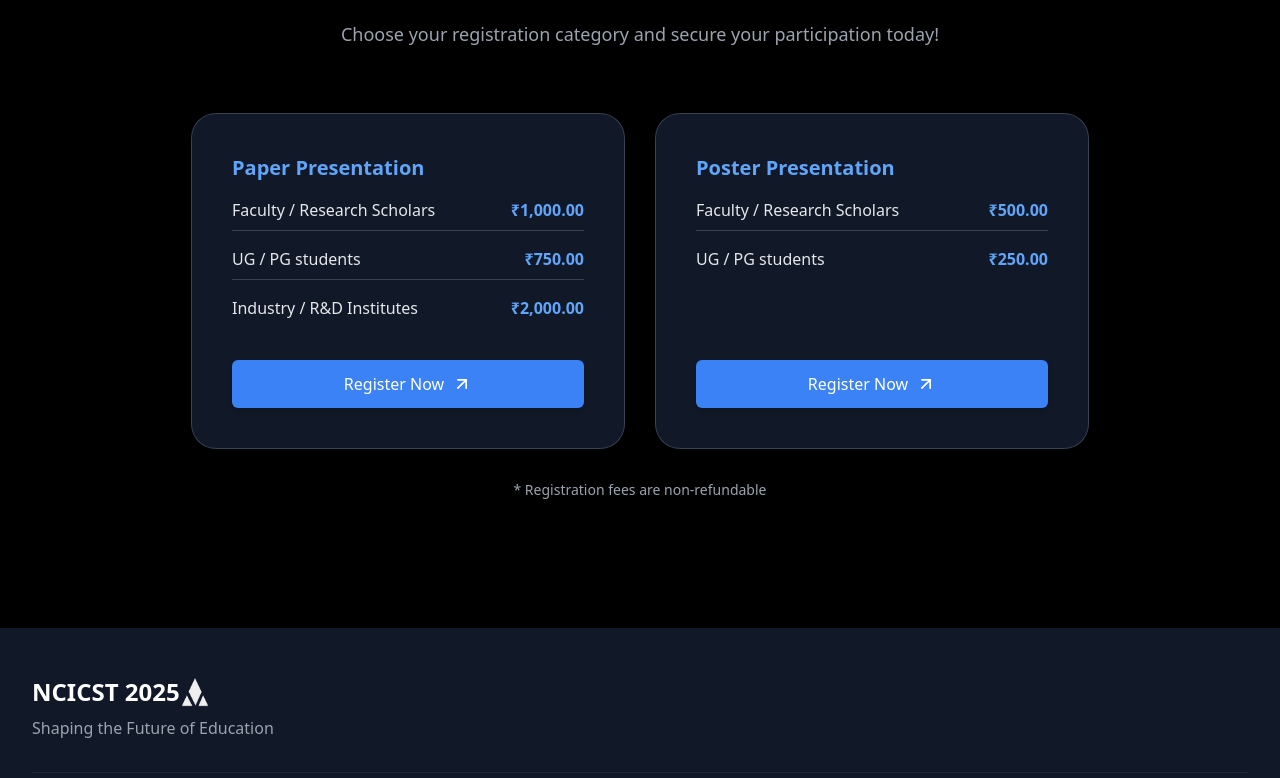
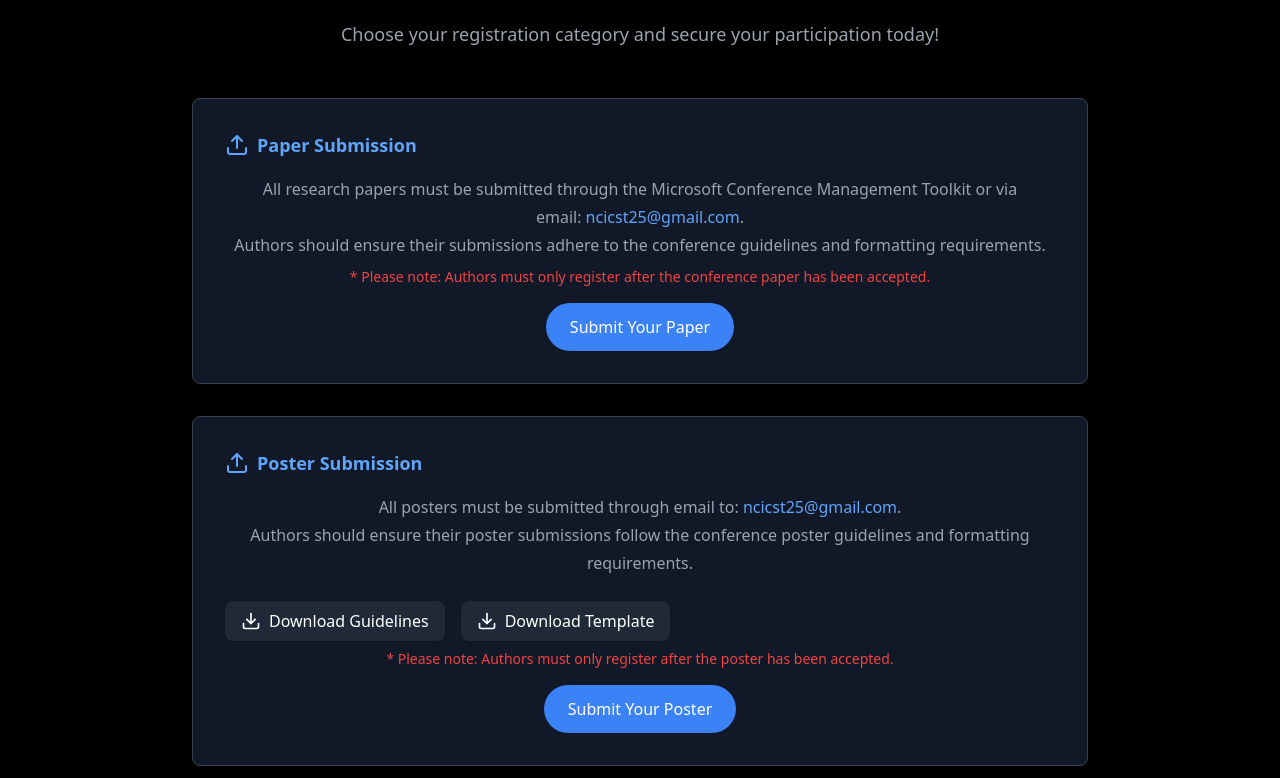
Before and after one commit to GVN101/conference-website, a React (Vite) app in the folder project/: page /registration in a window 1280 px wide. Shown: the part 282-1060 px from the top of the page. Built offline with nearby package versions, Linux system fonts and the light colour scheme.

Commit message:
fixed a bug

```diff
--- a/project/src/pages/Registration.tsx
+++ b/project/src/pages/Registration.tsx
@@ -252,10 +252,90 @@ export default function Registration() {
           <p className="mt-6 text-lg leading-8 text-gray-400">
             Choose your registration category and secure your participation today!
           </p>
+
+          {/* Flex container to align both cards */}
+          <div className="flex flex-col items-center w-full space-y-8 mt-12">
+            {/* Paper Submission Card */}
+            <motion.div
+              initial={{ opacity: 0, y: 30 }}
+              whileInView={{ opacity: 1, y: 0 }}
+              transition={{ duration: 0.8, delay: 0.4 }}
+              viewport={{ once: true }}
+              className="max-w-4xl w-full rounded-lg bg-gray-900 p-8 shadow-lg hover:shadow-xl transition-shadow duration-300 border border-gray-700 text-gray-200"
+            >
+              <h3 className="text-lg font-semibold flex items-center gap-x-2 text-blue-400">
+                <Upload className="h-6 w-6 text-blue-400" />
+                Paper Submission
+              </h3>
+              <p className="mt-4 text-base leading-7 text-gray-400">
+                All research papers must be submitted through the Microsoft Conference Management Toolkit or via email:&nbsp;
+                <a href="mailto:ncicst25@gmail.com" className="text-blue-400 hover:underline">
+                  ncicst25@gmail.com
+                </a>.
+                <br />
+                Authors should ensure their submissions adhere to the conference guidelines and formatting requirements.
+              </p>
+              <p className="mt-2 text-sm text-red-500 font-medium">
+                * Please note: Authors must only register after the conference paper has been accepted.
+              </p>
+              <div className="mt-4">
+                <a
+                  href="https://cmt3.research.microsoft.com/NCICST2025"
+                  target="_blank"
+                  rel="noopener noreferrer"
+                  className="inline-block bg-blue-500 text-white font-medium px-6 py-3 rounded-full shadow hover:bg-blue-600 transition"
+                >
+                  Submit Your Paper
+                </a>
+              </div>
+            </motion.div>
+
+            {/* Poster Submission Card */}
+            <motion.div
+              initial={{ opacity: 0, y: 30 }}
+              whileInView={{ opacity: 1, y: 0 }}
+              transition={{ duration: 0.8, delay: 0.6 }}
+              viewport={{ once: true }}
+              className="max-w-4xl w-full rounded-lg bg-gray-900 p-8 shadow-lg hover:shadow-xl transition-shadow duration-300 border border-gray-700 text-gray-200"
+            >
+              <h3 className="text-lg font-semibold flex items-center gap-x-2 text-blue-400">
+                <Upload className="h-6 w-6 text-blue-400" />
+                Poster Submission
+              </h3>
+              <p className="mt-4 text-base leading-7 text-gray-400">
+                All posters must be submitted through email to:&nbsp;
+                <a href="mailto:ncicst25@gmail.com" className="text-blue-400 hover:underline">
+                  ncicst25@gmail.com
+                </a>.
+                <br />
+                Authors should ensure their poster submissions follow the conference poster guidelines and formatting requirements.
+              </p>
+              <div className="mt-6 flex flex-col sm:flex-row gap-4">
+              <a href="\images\guidelines_poster.png" download className="flex items-center justify-center bg-gray-800 hover:bg-gray-700 text-white font-medium px-4 py-2 rounded-lg shadow transition">
+                <Download className="mr-2 h-5 w-5" /> Download Guidelines
+              </a>
+              <a href="/images/poster_template.png" download className="flex items-center justify-center bg-gray-800 hover:bg-gray-700 text-white font-medium px-4 py-2 rounded-lg shadow transition">
+                <Download className="mr-2 h-5 w-5" /> Download Template
+              </a>
+              </div>
+              <p className="mt-2 text-sm text-red-500 font-medium">
+                * Please note: Authors must only register after the poster has been accepted.
+              </p>
+              <div className="mt-4">
+                <a
+                  href="mailto:ncicst25@gmail.com?subject=Poster Submission&body=Dear Organizing Team,%0D%0A%0D%0A I would like to submit my poster for the conference. Please find the attached poster.%0D%0A%0D%0ARegards,%0D%0A[Your Name]"
+                  className="inline-block bg-blue-500 text-white font-medium px-6 py-3 rounded-full shadow hover:bg-blue-600 transition"
+                >
+                  Submit Your Poster
+                </a>
+              </div>
+
+            </motion.div>
+          </div>
         </div>
 
         {/* Registration Cards */}
-        <div className="mx-auto mt-16 grid max-w-4xl grid-cols-1 gap-8 sm:max-w-3xl lg:max-w-4xl lg:grid-cols-2">
+        <div className="mx-auto mt-16 grid max-w-4xl grid-cols-1 gap-8 sm:max-w-5xl lg:max-w-4xl lg:grid-cols-2">
           {registrationTypes.map((tier) => (
             <div
               key={tier.type}
```
